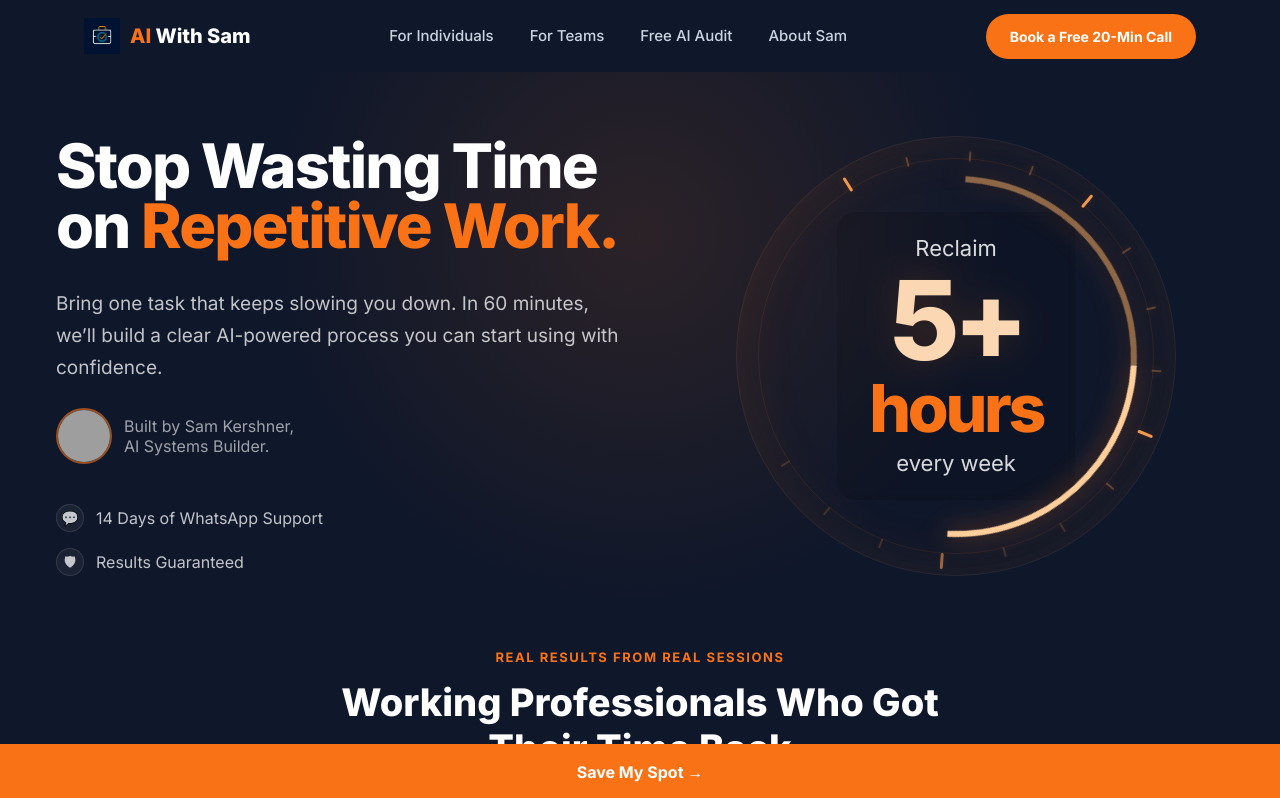
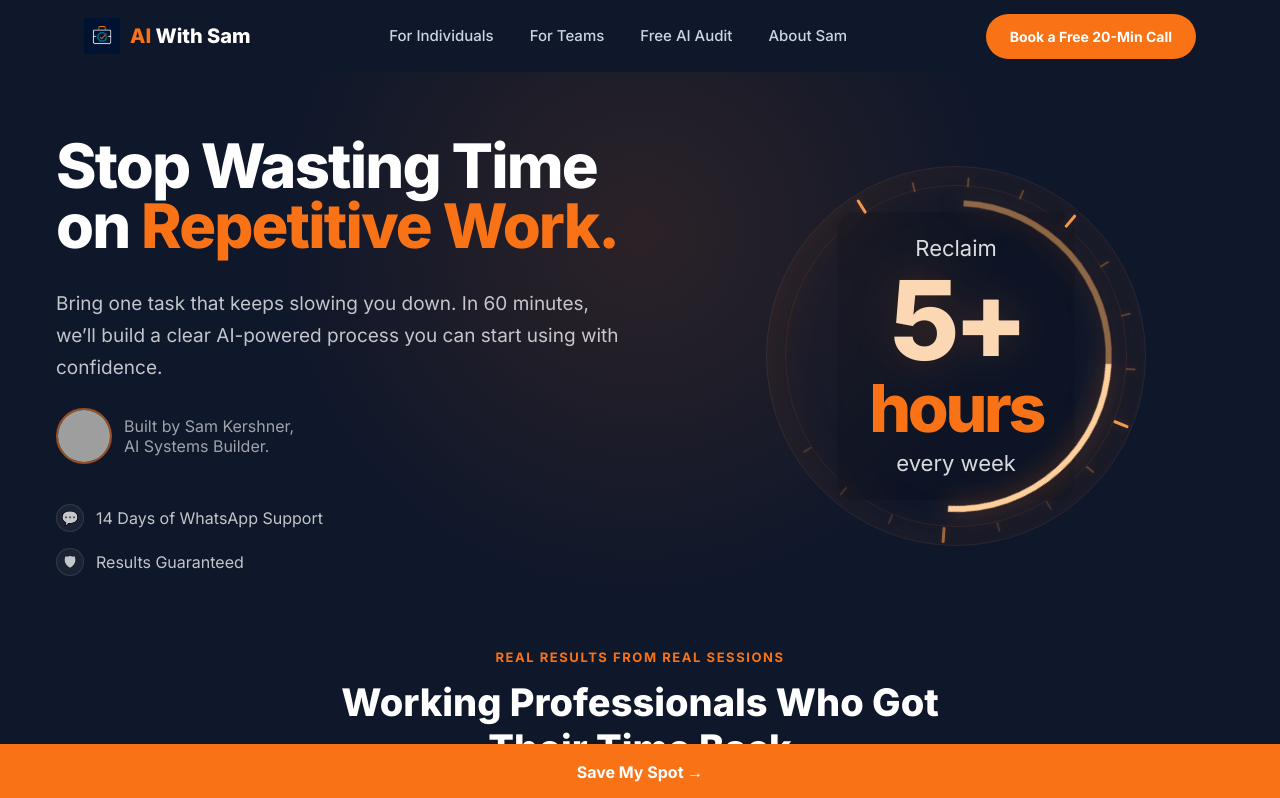
Before and after one commit to samkershner1234-aisk/ai-with-sam, a React (Vite) app: page / in a window 1280 px wide. Shown: the top 798 px of the page. Built offline with nearby package versions, Linux system fonts and the light colour scheme; grey boxes are pictures that could not be loaded.

Commit message:
Reduce desktop clock/arc graphic size to fit hero properly
Reduced clockSize from 440 to 380 and tickRadius from 196 to 170 on desktop only, so the clock/arc graphic fits within the hero section without crowding the edge. Mobile values (200 / 88) left unchanged.

```diff
--- a/src/components/landing/Hero.jsx
+++ b/src/components/landing/Hero.jsx
@@ -17,8 +17,8 @@ export default function Hero() {
     return () => window.removeEventListener("resize", onResize);
   }, []);
 
-  const clockSize = isMobile ? 200 : 440;
-  const tickRadius = isMobile ? 88 : 196;
+  const clockSize = isMobile ? 200 : 380;
+  const tickRadius = isMobile ? 88 : 170;
 
   const ClockGraphic = (
     <div className="relative flex items-center justify-center"
```
